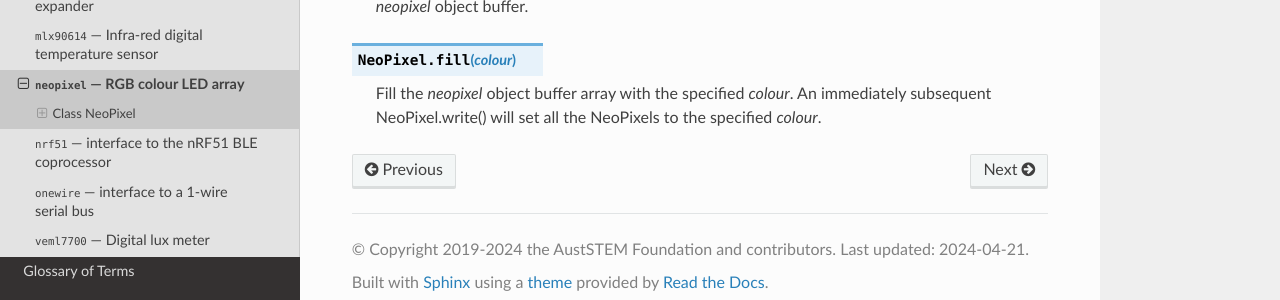
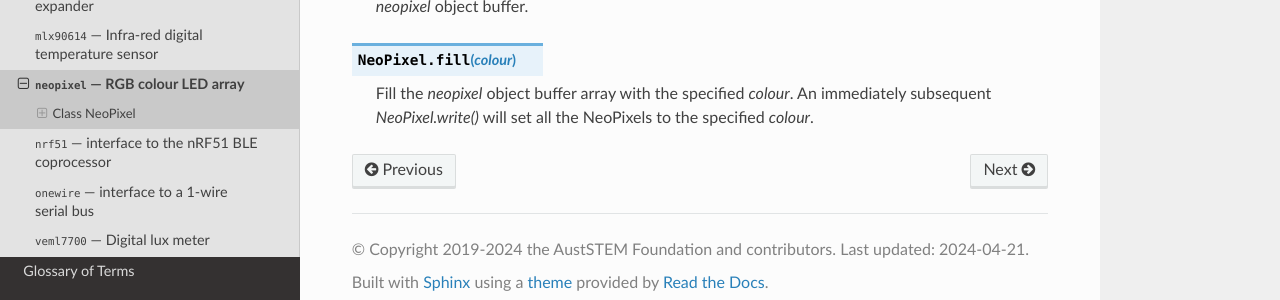
Before and after one commit to TDStrasser/Kookaberry-Reference-Guide, a Sphinx documentation site: the page built from docs/source/neopixel.rst, in a window 1280 px wide and 900 px high, scrolled down 1287 px. Shown: the part 581-881 px from the top of the window. Built offline with Sphinx 7.4.7 and the Read the Docs theme 2.0.0, drawn with Linux system fonts in a browser that asks for light colours.

Commit message:
Minor format edit

```diff
--- a/docs/source/neopixel.rst
+++ b/docs/source/neopixel.rst
@@ -100,4 +100,4 @@ NeoPixel Methods
 .. method:: NeoPixel.fill(colour)
 
     Fill the *neopixel* object buffer array with the specified *colour*.
-    An immediately subsequent NeoPixel.write() will set all the NeoPixels to the specified *colour*.
+    An immediately subsequent *NeoPixel.write()* will set all the NeoPixels to the specified *colour*.
```
